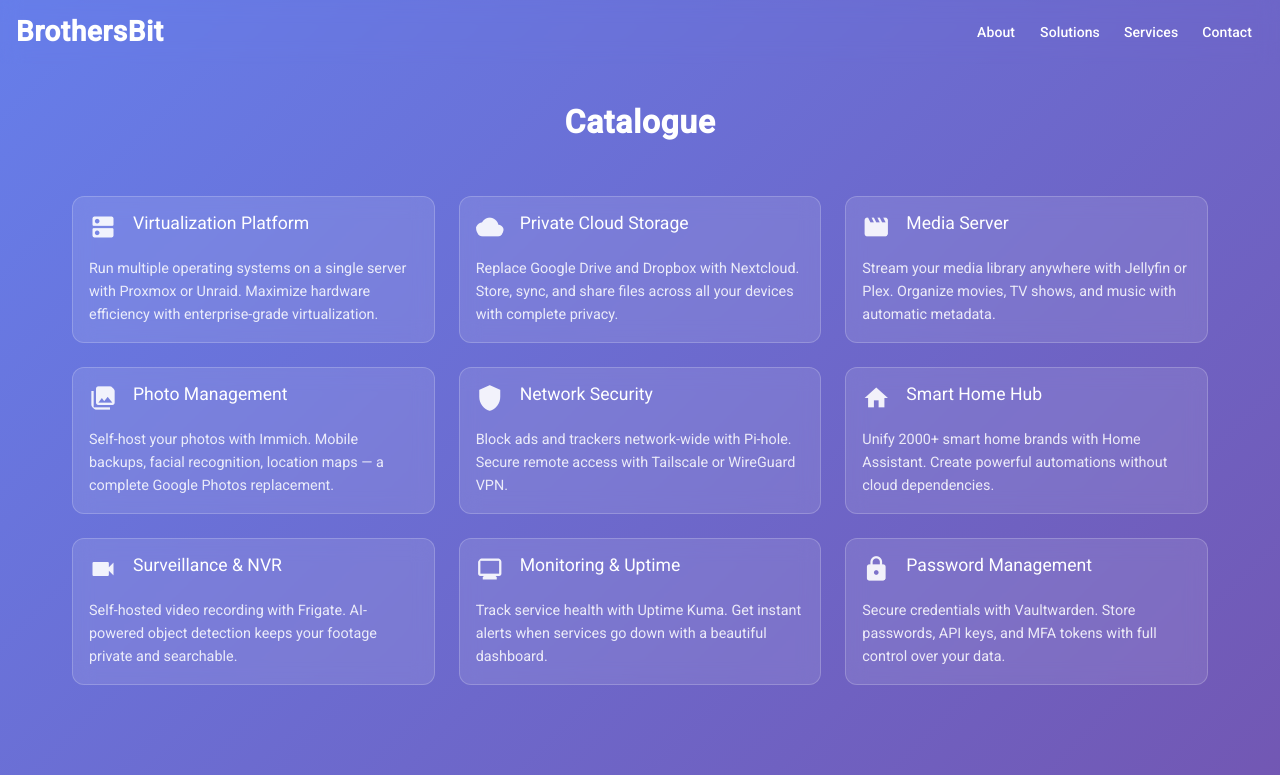
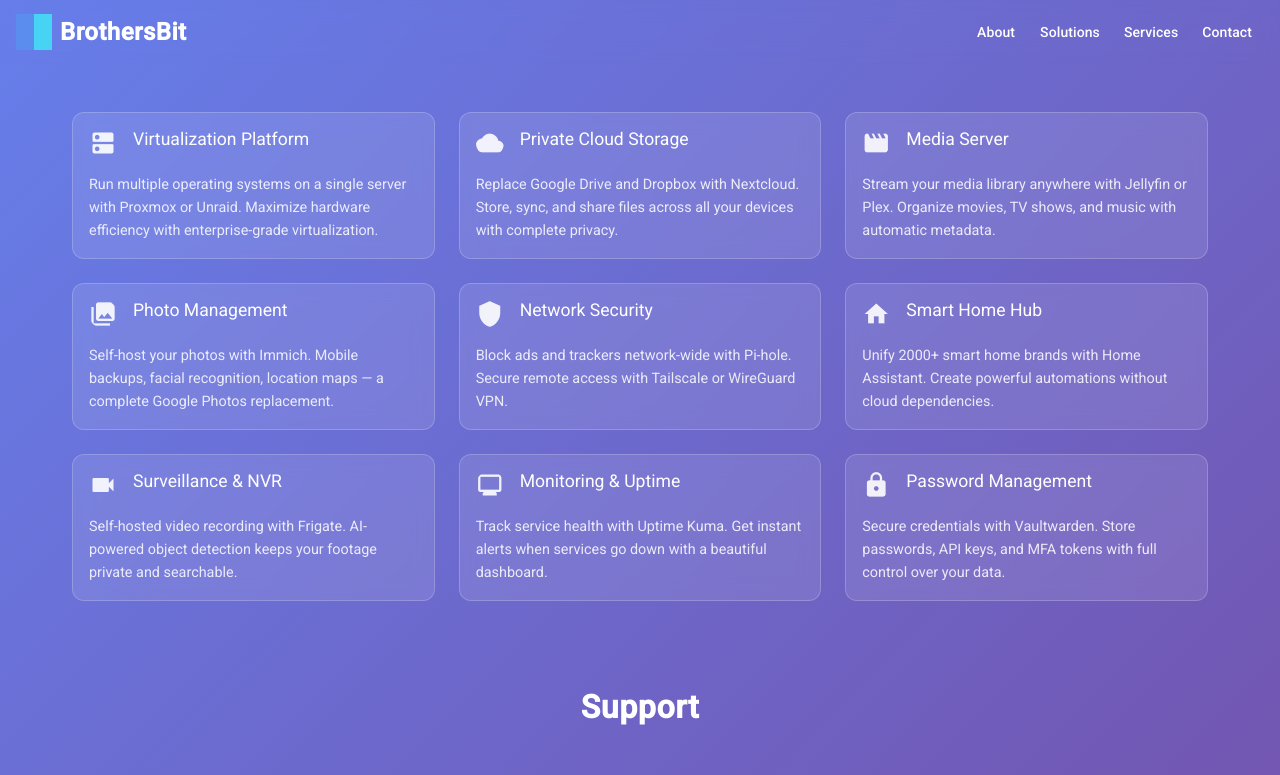
Before and after one commit to dsddet/events, an Angular app: page / in a window 1280 px wide. Shown: the top 775 px of the page. Built offline with nearby package versions, Linux system fonts and the light colour scheme.

Commit message:
Added logo

```diff
--- a/src/app/app.html
+++ b/src/app/app.html
@@ -1,6 +1,12 @@
 <main class="container">
   <mat-toolbar class="navbar" color="primary">
-    <span class="nav-brand">BrothersBit</span>
+    <span class="nav-brand">
+      <svg xmlns="http://www.w3.org/2000/svg" viewBox="0 0 120 120" class="nav-logo">
+        <rect x="0" y="0" width="60" height="120" fill="#5A8DEE"/>
+        <rect x="60" y="0" width="60" height="120" fill="#47D4F4"/>
+      </svg>
+      BrothersBit
+    </span>
     <span class="spacer"></span>
     <a mat-button href="#about">About</a>
     <a mat-button href="#solutions">Solutions</a>
@@ -9,7 +15,7 @@
   </mat-toolbar>
 
   <section class="solutions" id="about">
-    <h2 class="section-title">Catalogue</h2>
+<!--    <h2 class="section-title">Catalogue</h2>-->
     <div class="solutions-grid">
       <mat-card appearance="outlined" class="solution-card">
         <mat-card-header>
--- a/src/app/app.scss
+++ b/src/app/app.scss
@@ -16,10 +16,18 @@
   backdrop-filter: blur(10px);
 
   .nav-brand {
-    font-size: 1.75rem;
+    display: flex;
+    align-items: center;
+    gap: 0.5rem;
+    font-size: 1.5rem;
     font-weight: 700;
     letter-spacing: 0.02em;
     color: white;
+
+    .nav-logo {
+      height: 36px;
+      width: auto;
+    }
   }
 
   .spacer {
```
